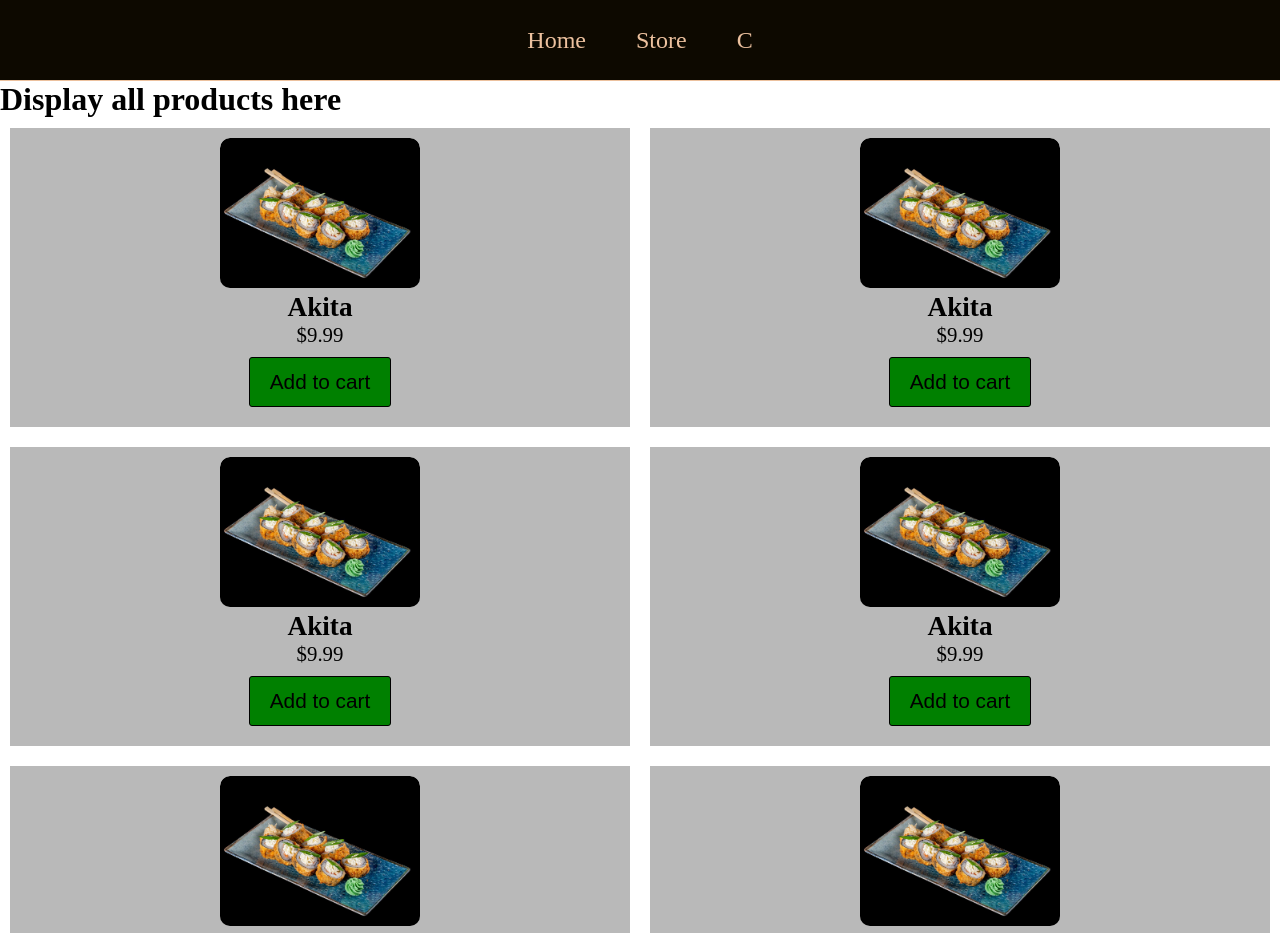
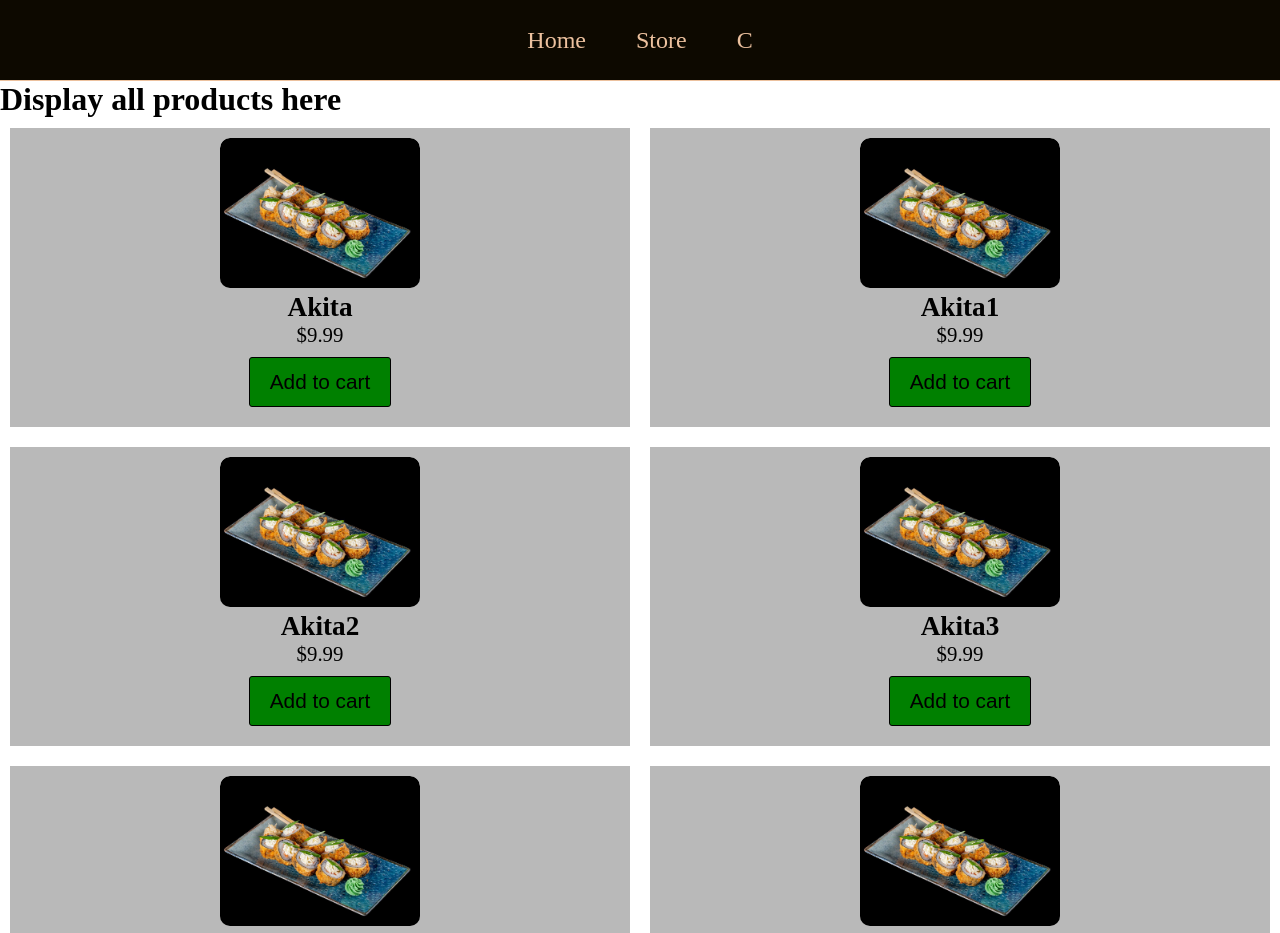
Before and after one commit to janaiscoding/shopping-cart, a React (Create React App) app: page /store in a window 1280 px wide. Shown: the top 933 px of the page. Built offline with nearby package versions, Linux system fonts and the light colour scheme.

Commit message:
Fight against bag

```diff
--- a/src/pages/Store.js
+++ b/src/pages/Store.js
@@ -5,7 +5,7 @@ import Cart from "../components/Cart";
 
 const Store = () => {
   const [products, setProducts] = useState(data);
-  const [bag, setBag] = useState([]);
+  const [bag, setBag] = useState(data);
 
   const handleAddEvent = (id) => {
     setProducts((prevState) => {
@@ -17,11 +17,21 @@ const Store = () => {
           };
         }
         //kinda on the right path ?
-        setBag((prevBag) => [...prevBag, product]);
         return product;
       });
       return newProducts;
     });
+
+    // setBag((prevBag) => {
+    //   const allBag = bag.map((bagItem) => {
+    //     if (bagItem.id === id && bagItem.quantity > 0) {
+    //       return [...prevBag, bagItem];
+    //     }
+    //     console.log(bagItem);
+    //     return bagItem;
+    //   });
+    //   return allBag;
+    // });
   };
 
   const handleRemoveEvent = (id) => {
--- a/src/products/data.js
+++ b/src/products/data.js
@@ -10,35 +10,35 @@ let data = [
     quantity: 0,
   },
   {
-    name: "Akita",
+    name: "Akita1",
     id: uniqid(),
     img: Akita,
     price: 9.99,
     quantity: 0,
   },
   {
-    name: "Akita",
+    name: "Akita2",
     id: uniqid(),
     img: Akita,
     price: 9.99,
     quantity: 0,
   },
   {
-    name: "Akita",
+    name: "Akita3",
     id: uniqid(),
     img: Akita,
     price: 9.99,
     quantity: 0,
   },
   {
-    name: "Akita",
+    name: "Akita4",
     id: uniqid(),
     img: Akita,
     price: 9.99,
     quantity: 0,
   },
   {
-    name: "Akita",
+    name: "Akita5",
     id: uniqid(),
     img: Akita,
     price: 9.99,
```
